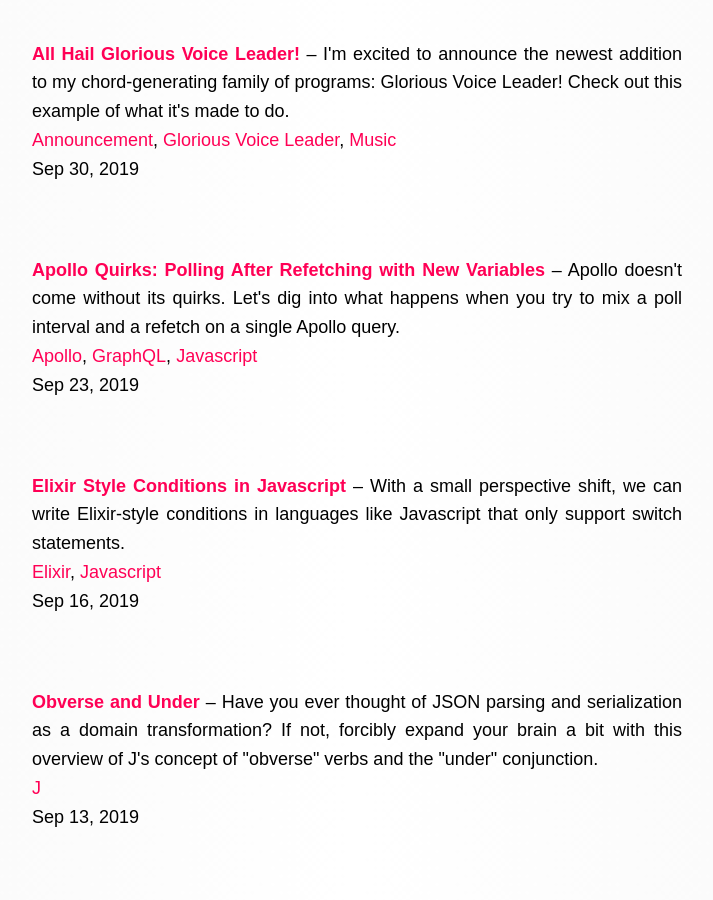
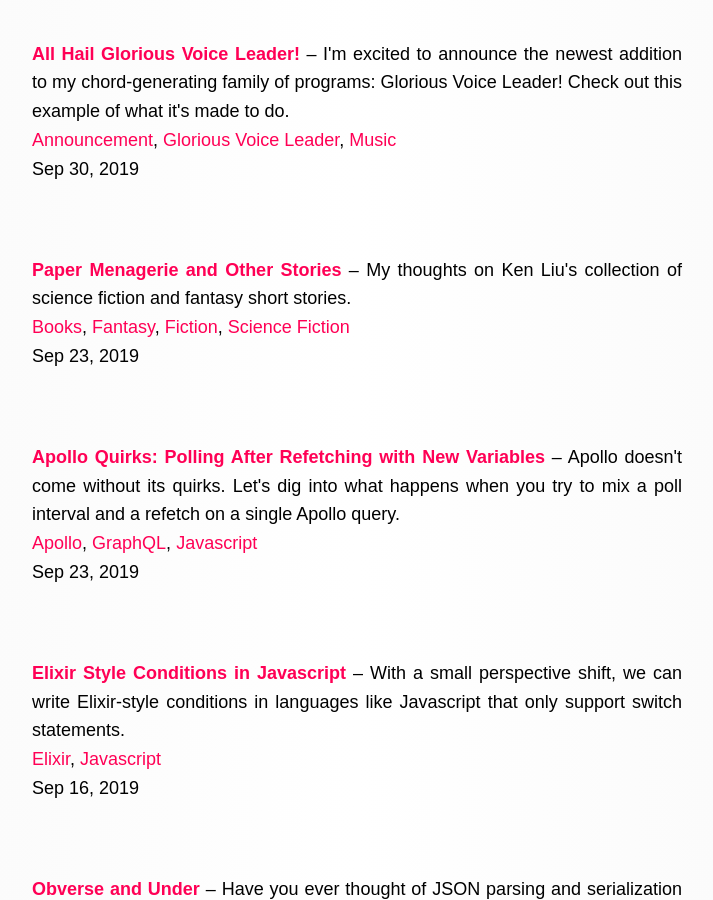
Before and after one commit to pcorey/pcorey.github.io, a Jekyll site: the page built from blog/all/index.html, in a window 1280 px wide and 900 px high, scrolled down 450 px. Shown: the whole window, without its empty margins (283-996 px from the left). Built offline with Jekyll 4.4.1, drawn with Linux system fonts in a browser that asks for light colours; nearby versions of some CDN libraries; some web fonts are replaced; comment, search, counter and statistics services are not loaded; some of the changed lines change nothing that is shown.

Commit message:
paper menagerie

```diff
--- a/_includes/head.html
+++ b/_includes/head.html
@@ -16,6 +16,10 @@
     <meta name="robots" content="index,follow">
     <meta name="google-site-verification" content="ut-g0UTIu8DWrEtUvWSXrVlCq1exF4YD54ANC-c9rsk" />
     <link rel="icon" type="image/png" href="{{ "/img/favicon.png?version=04172019" | prepend: site.baseurl }}">
+
+    {% if page.words %}
+        <meta name="words" content="{{page.words}}">
+    {% endif  %}
 
     <!-- Custom CSS -->
     <link rel="stylesheet" href="{{ "/css/normalize.css?version=04172019" | prepend: site.baseurl }}">
--- /dev/null
+++ b/_posts/2019-09-23-paper-menagerie-and-other-stories.markdown
@@ -0,0 +1,32 @@
+---
+layout: post
+title:  "Paper Menagerie and Other Stories"
+excerpt: "My thoughts on Ken Liu's collection of science fiction and fantasy short stories."
+author: "Pete Corey"
+date:   2019-09-23
+tags: ["Books", "Fiction", "Science Fiction", "Fantasy"]
+words: 121967
+related: []
+---
+
+[Paper Menagerie and Other Stories](https://amzn.to/330jTvS) is an amazing collection of science fiction and fantasy short stories written by Ken Liu.
+
+Starting with _Paper Menagerie_, and working my way through the other short stories in this collection, I was absolutely blown away. The style, tone, and subject of many of the stories in this collection distinctly remind me of Ted Chiang, but with a stronger emphasis on the "human experience".
+
+Ken Liu is Ted Chiang with soul.
+
+_The Literomancer_ and _Paper Menagerie_ are heart wrenching. _The Bookmaking Habits of Select Species_ and _An Advanced Readers’ Picture Book of Comparative Cognition_ are amazing explorations of alien life (and our own, in reflection). _Mono No Aware_ is a beautiful ode to the game of Go, and _The Litigation Master and the Monkey King_ is a nod to [The Ones Who Walk Away from Omelas](https://en.wikipedia.org/wiki/The_Ones_Who_Walk_Away_from_Omelas).
+
+> The bits were his, but not _him_.
+
+> We are now a race of cyborgs. We long ago began to spread our minds into the electronic realm, and it is no longer possible to squeeze all of ourselves back into our brains.
+
+> There is no clarity, no relief. At the end of all rationality, there is simply the need to decide and the faith to live through, to endure.
+
+> But being the mirrors for each other’s souls has a cost: by the time they part from each other, the individuals in the mating pair have become indistinguishable. Before their merger, they each yearned for the other; as they part, they part from the self. The very quality that attracted them to each other is also, inevitably, destroyed in their union.
+
+> It is the fate of every species to disappear into the void that is the heat death of the universe. But long before then, the thoughts of any intelligent species worthy of the name will become as grand as the universe itself.
+
+> “There are no heroes in Go,” Bobby says stubbornly. I don’t know how to answer him.
+
+> The universe is wondrous.
```
